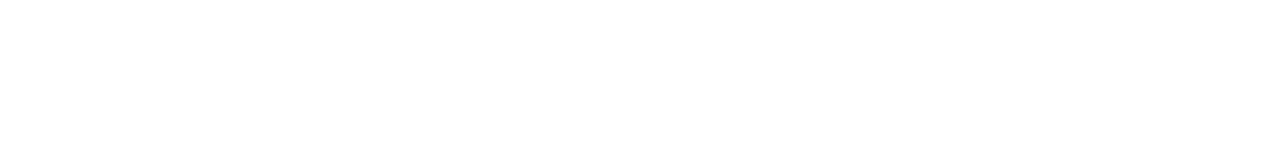
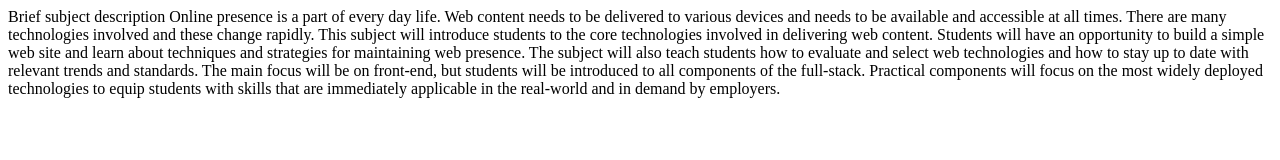
Before and after one commit to QILONGWU110/trvivial-site, a plain HTML site: page about.html in a window 1280 px wide. Drawn offline with Linux system fonts and the light colour scheme.

Commit message:
unformat pages

```diff
--- a/about.html
+++ b/about.html
@@ -5,5 +5,15 @@
   <title>Document</title>
  </head>
  <body>
+        Brief subject description
+        Online presence is a part of every day life. Web content needs to be delivered to various devices and needs
+        to be available and accessible at all times. There are many technologies involved and these change rapidly.
+        This subject will introduce students to the core technologies involved in delivering web content. Students will
+        have an opportunity to build a simple web site and learn about techniques and strategies for maintaining web
+        presence. The subject will also teach students how to evaluate and select web technologies and how to stay
+        up to date with relevant trends and standards. The main focus will be on front-end, but students will be
+        introduced to all components of the full-stack. Practical components will focus on the most widely deployed
+        technologies to equip students with skills that are immediately applicable in the real-world and in demand by
+        employers.
  </body>
 </html>
```
Also changed, not shown: index.html (+9 -0 lines).
